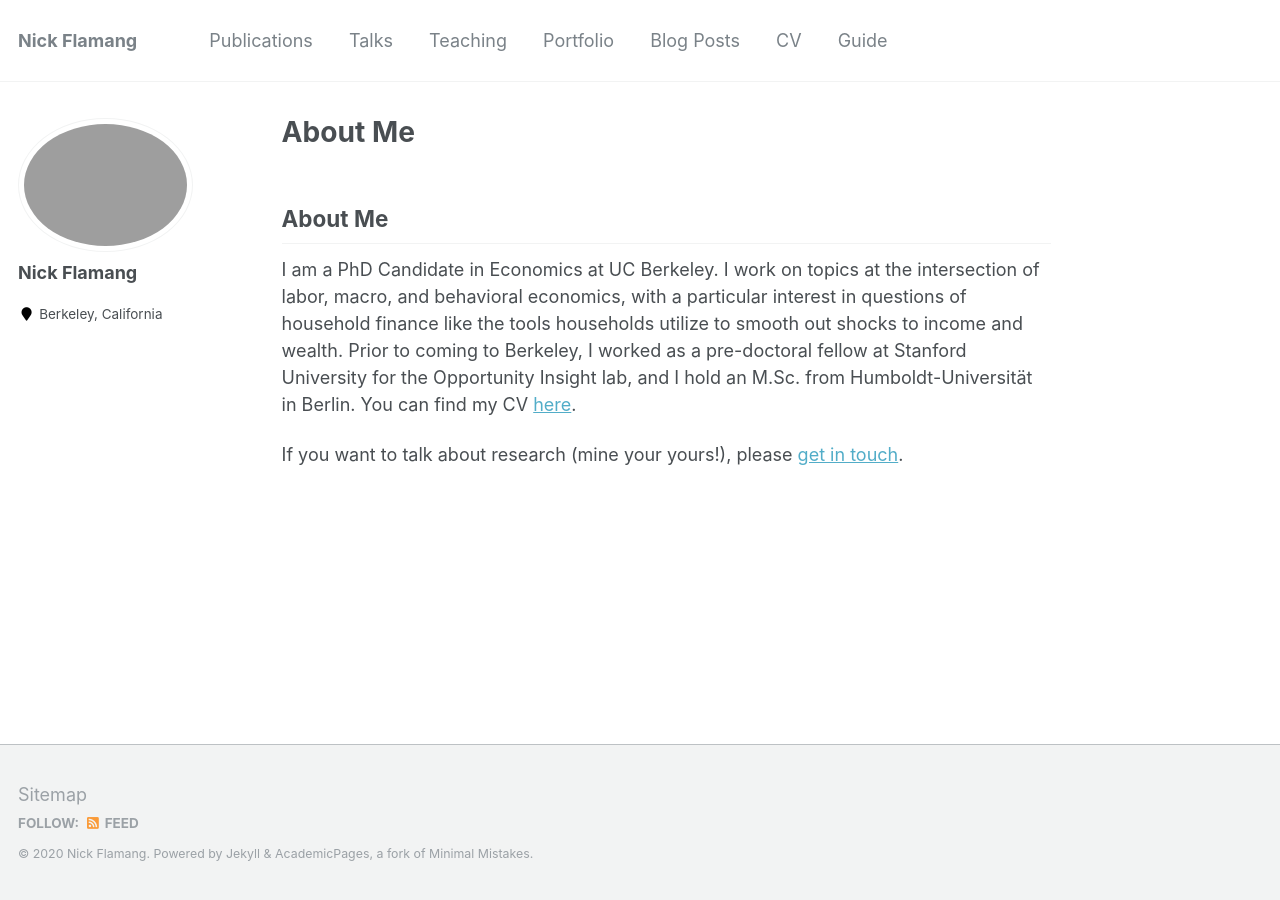
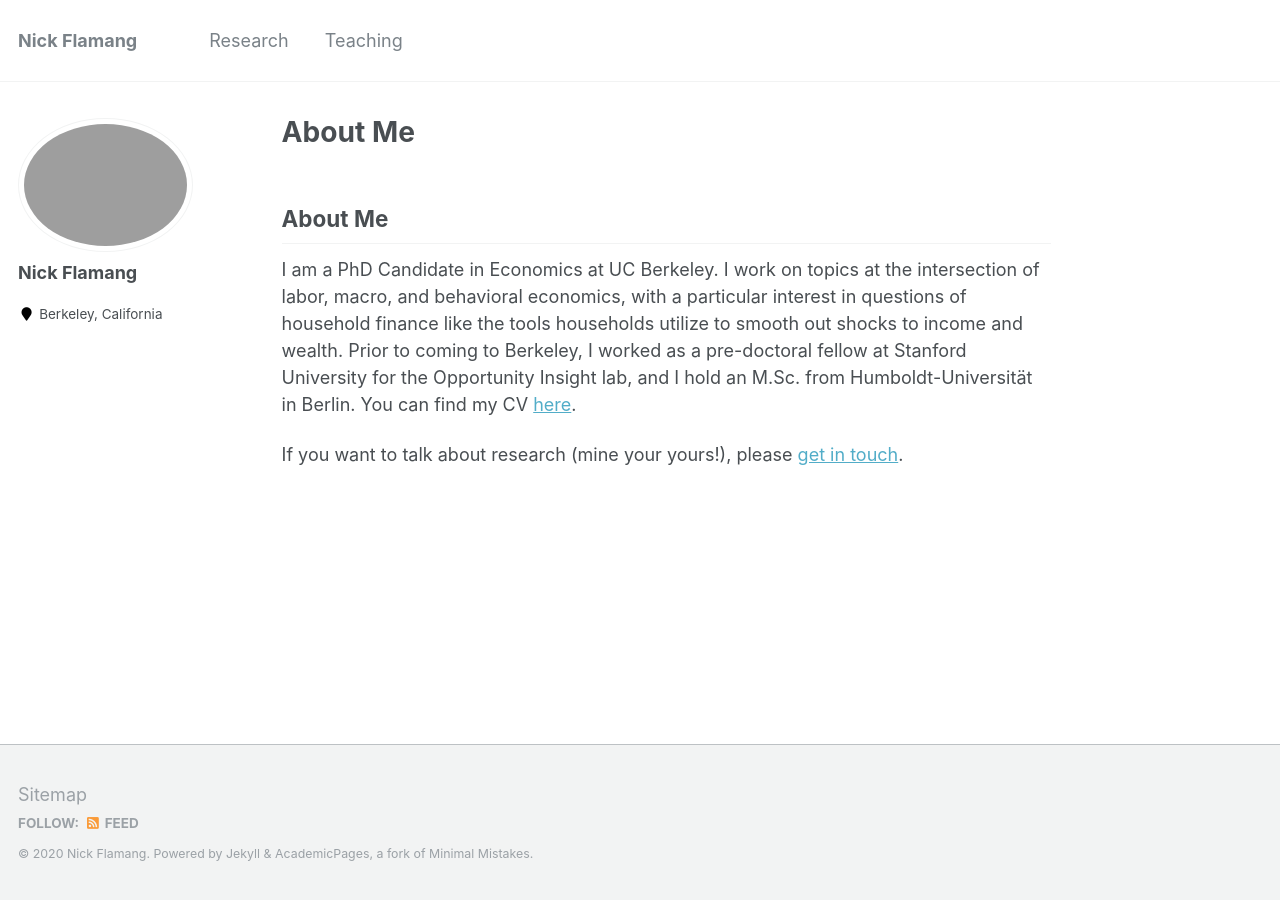
Before and after one commit to nickflamang/nickflamang.github.io, a Jekyll site: the page built from index.md, in a window 1280 px wide. Built offline with Jekyll 4.4.1, drawn with Linux system fonts in a browser that asks for light colours; our own code applies the rules of GitHub Pages for plain Markdown files.

Commit message:
Update navigation.yml

```diff
--- a/_data/navigation.yml
+++ b/_data/navigation.yml
@@ -1,22 +1,7 @@
 # main links links
 main:
-  - title: "Publications"
-    url: /publications/
-
-  - title: "Talks"
-    url: /talks/
+  - title: "Research"
+    url: /research/
 
   - title: "Teaching"
     url: /teaching/
-
-  - title: "Portfolio"
-    url: /portfolio/
-
-  - title: "Blog Posts"
-    url: /year-archive/
-
-  - title: "CV"
-    url: /cv/
-
-  - title: "Guide"
-    url: /markdown/
```
